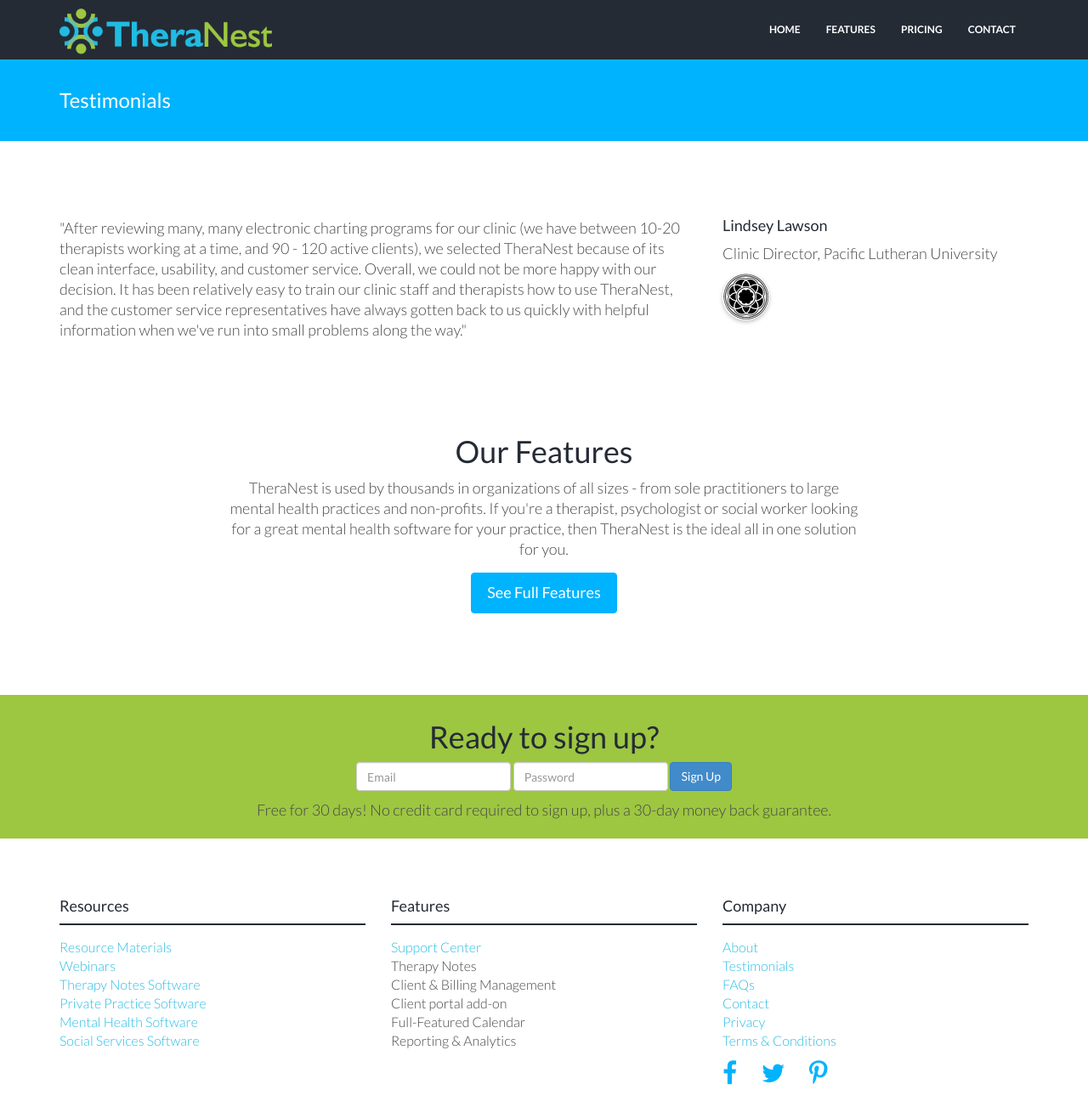
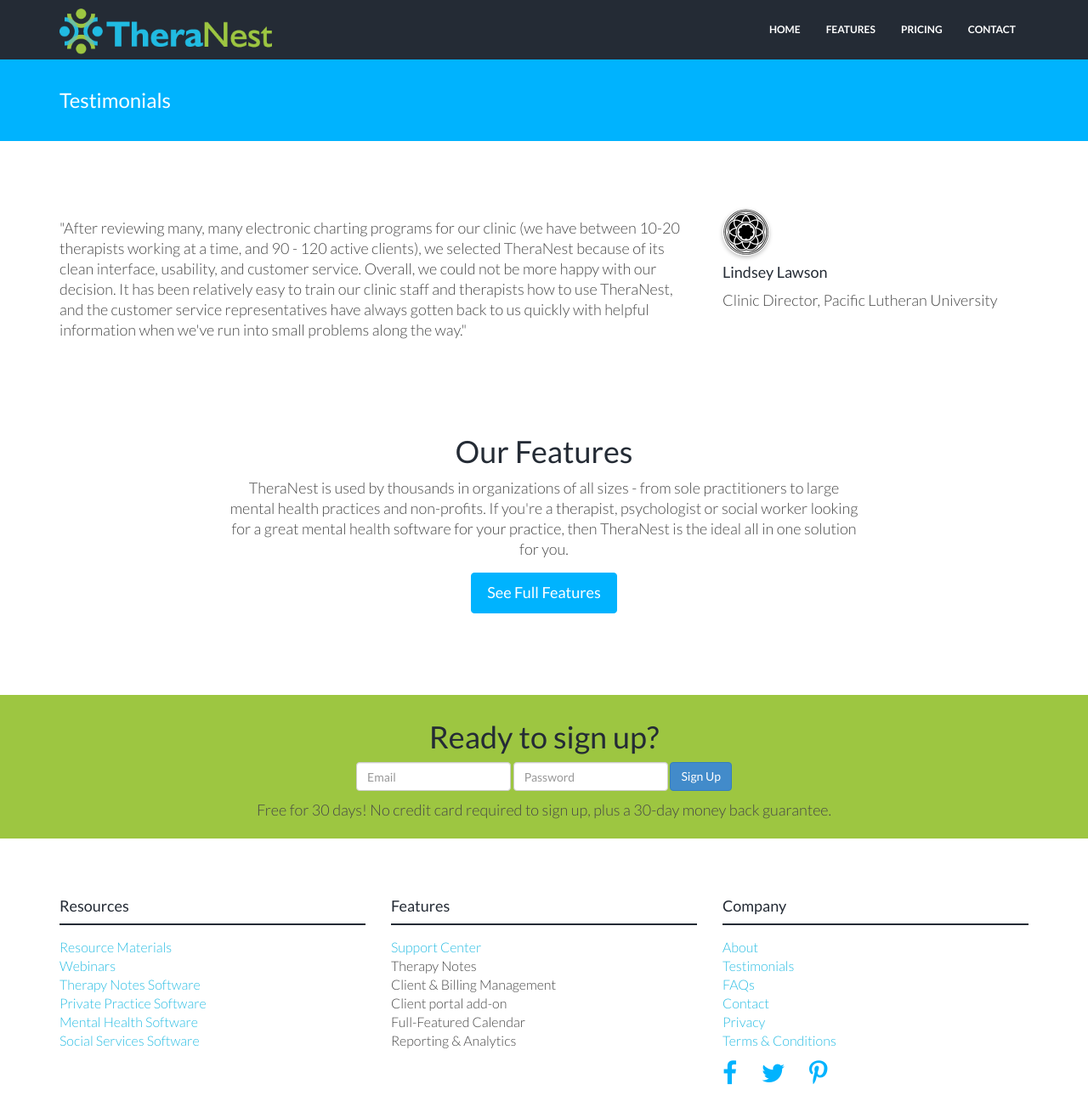
Before and after one commit to kaylacille/theranest-update, a Jekyll site: the page built from testimonials.html, in a window 1280 px wide and 1351 px high. Shown: the top 1316 px of the window at 85% size. Built offline with Jekyll 4.4.1, drawn with Linux system fonts in a browser that asks for light colours; nearby versions of some CDN libraries.

Commit message:
Update Testimonials page

```diff
--- a/testimonials.html
+++ b/testimonials.html
@@ -10,9 +10,9 @@
             <p>"After reviewing many, many electronic charting programs for our clinic (we have between 10-20 therapists working at a time, and 90 - 120 active clients), we selected TheraNest because of its clean interface, usability, and customer service. Overall, we could not be more happy with our decision. It has been relatively easy to train our clinic staff and therapists how to use TheraNest, and the customer service representatives have always gotten back to us quickly with helpful information when we've run into small problems along the way."</p>
         </div>
         <div class="col-lg-4">
+            <img class="offset3 img-circle" src="{{ "/assets/img/clients/plu-logo.jpg" | prepend: site.baseurl }}" alt="">
             <h4>Lindsey Lawson</h4>
             <p>Clinic Director, Pacific Lutheran University</p>
-            <img class="offset3 img-circle" src="{{ "/assets/img/clients/plu-logo.jpg" | prepend: site.baseurl }}" alt="">
         </div>
     </div><! --/row -->
 </div><! --/container -->
```
